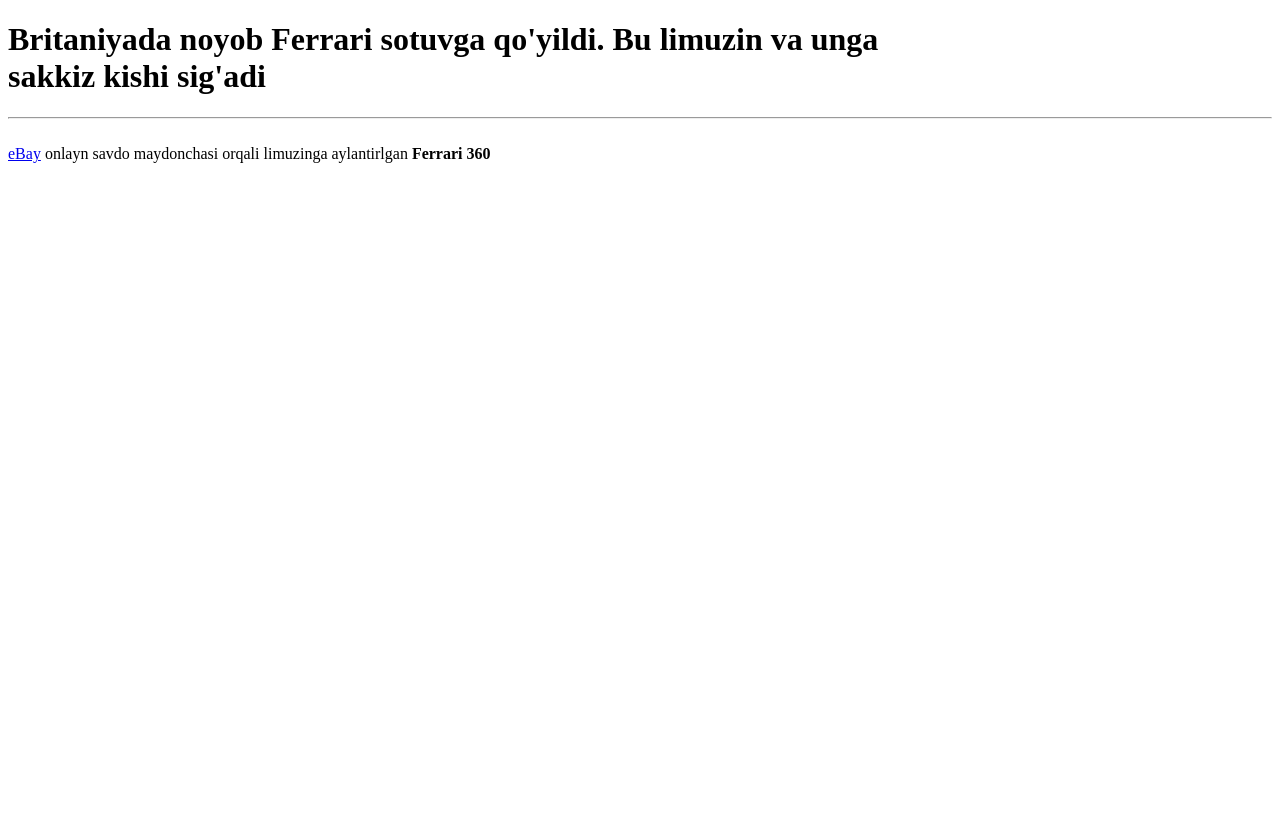
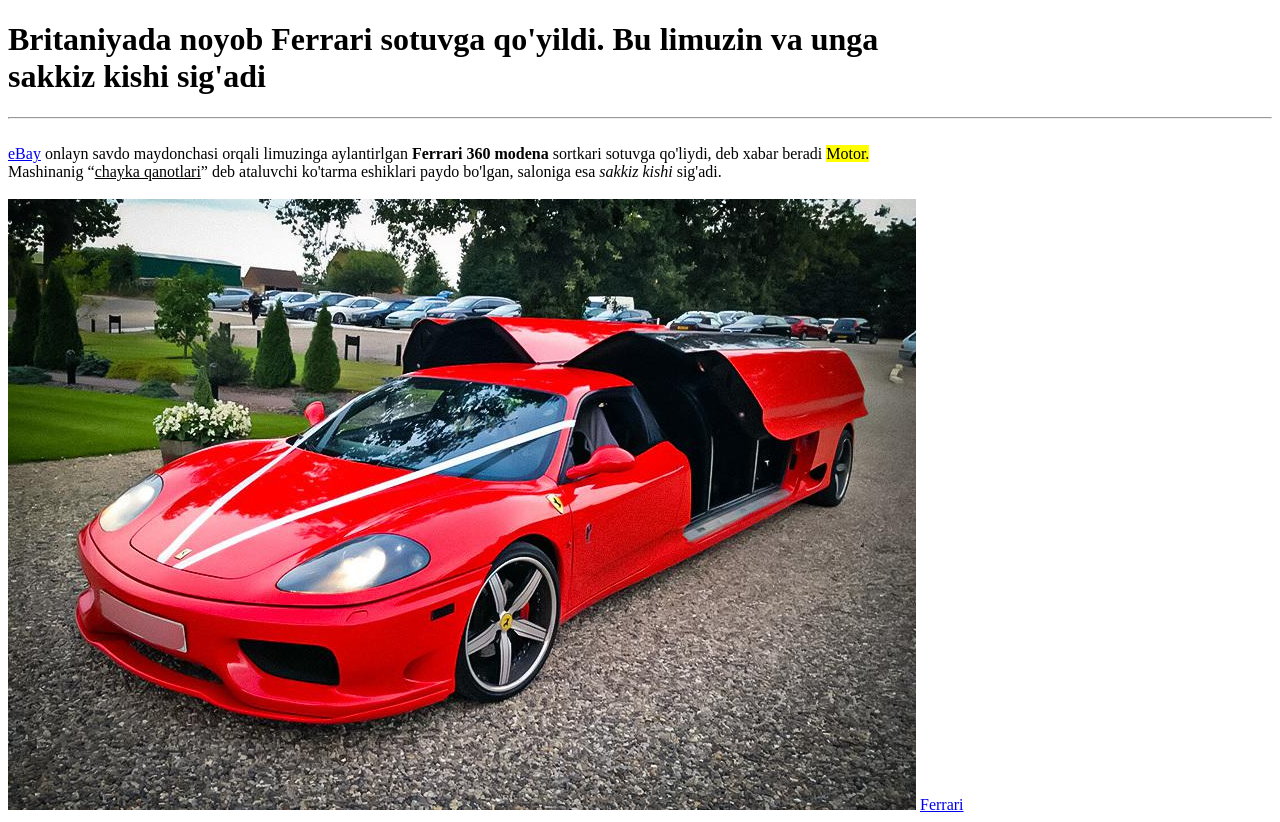
Before and after one commit to Ahmadjon-Frontend/Ferrari, a plain HTML site: page index.html in a window 1280 px wide. Before the commit the page ends 800 px from the top, so only its background shows below. Drawn offline with Linux system fonts and the light colour scheme.

Commit message:
Update index.html

```diff
--- a/index.html
+++ b/index.html
@@ -8,10 +8,12 @@
 </head>
 <body>
 
-           <h1>Britaniyada noyob Ferrari sotuvga qo'yildi. Bu limuzin va unga <br>sakkiz kishi sig'adi</h1><hr>
-           <br> <span><a href="#">eBay</a> onlayn savdo maydonchasi orqali limuzinga aylantirlgan <b>Ferrari
-            360
-           </b> </span>
+             <h1>Britaniyada noyob Ferrari sotuvga qo'yildi. Bu limuzin va unga <br>sakkiz kishi sig'adi</h1><hr>
+             <br> <span><a href="#">eBay</a> onlayn savdo maydonchasi orqali limuzinga aylantirlgan <b>Ferrari
+             360 modena </b> sortkari sotuvga qo'liydi, deb xabar beradi <mark>Motor.</mark> <br> Mashinanig
+            <q><ins>chayka qanotlari</ins></q> deb ataluvchi ko'tarma eshiklari paydo bo'lgan, saloniga esa <i>
+             sakkiz kishi</i> sig'adi. </span> <br> <br> <img src="img/rasm1.jpg" alt="">
+             <a href="#">Ferrari</a>
 
 
 
```
